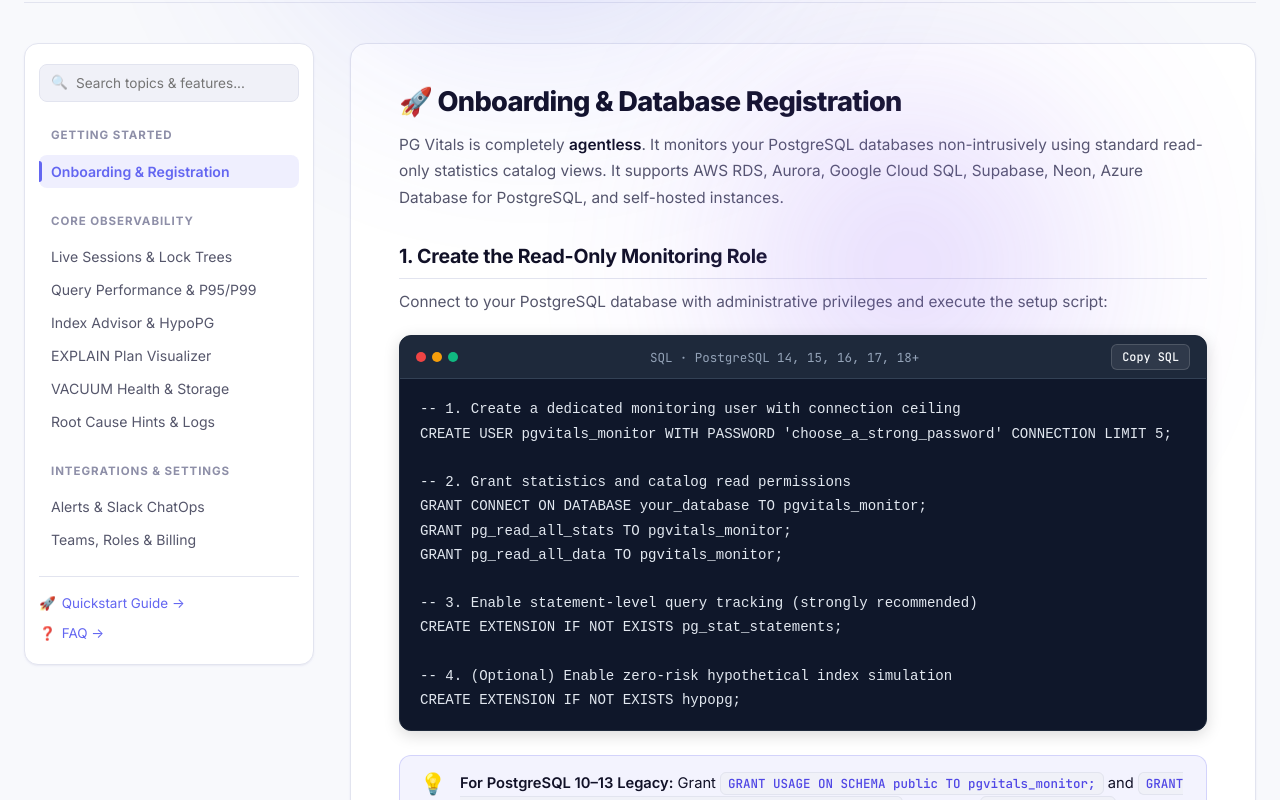
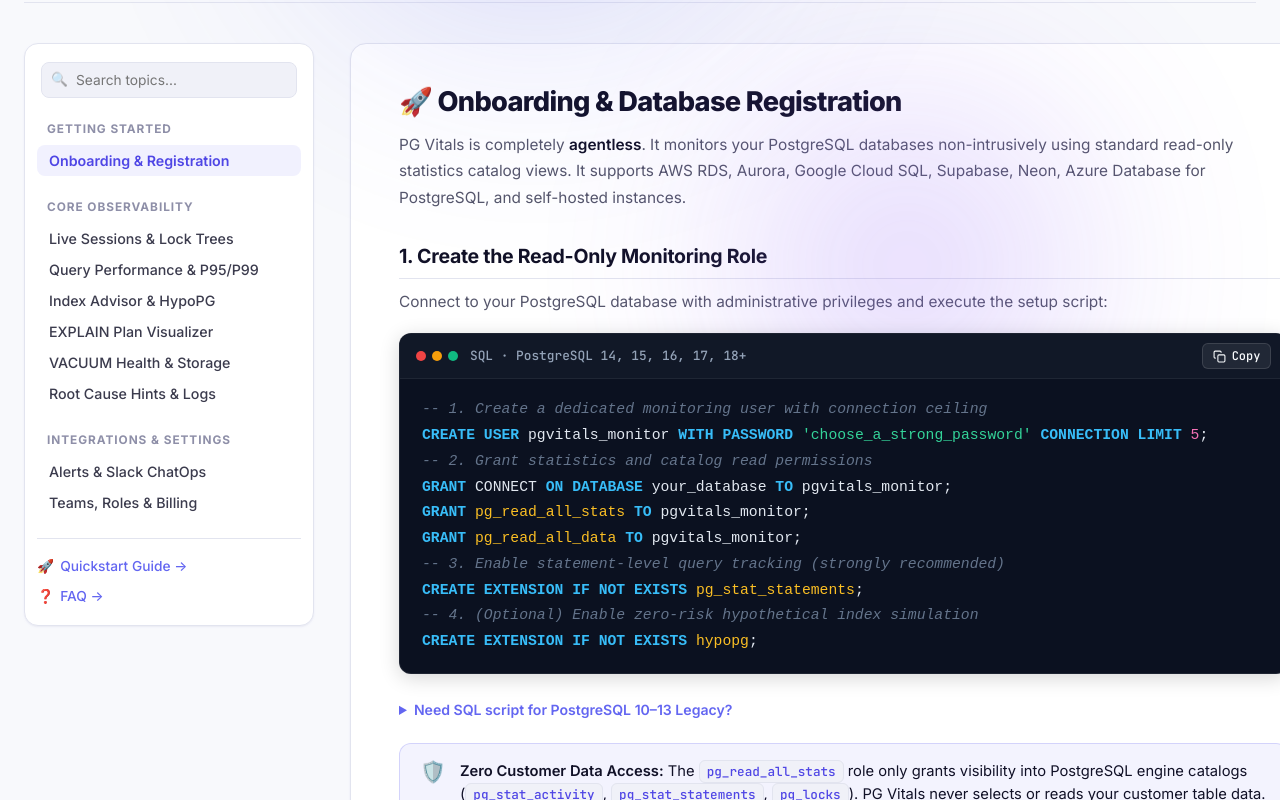
Before and after one commit to aungba/pgvitals, a Next.js app in the folder apps/web/: page /docs in a window 1280 px wide. Shown: the part 380-1180 px from the top of the page. Built offline with nearby package versions, Linux system fonts and the light colour scheme; no server answers.

Commit message:
style(docs): add CodeCard syntax highlighting, improve sidebar typography and code editor aesthetics

```diff
--- /dev/null
+++ b/apps/web/src/app/components/CodeCard.tsx
@@ -0,0 +1,138 @@
+"use client";
+
+import React, { useState } from "react";
+
+interface CodeCardProps {
+  code: string;
+  language?: string;
+  title?: string;
+}
+
+export default function CodeCard({ code, language = "sql", title }: CodeCardProps) {
+  const [copied, setCopied] = useState(false);
+
+  const handleCopy = () => {
+    navigator.clipboard.writeText(code);
+    setCopied(true);
+    setTimeout(() => setCopied(false), 2000);
+  };
+
+  // Fast client-side syntax highlighter for SQL and Shell commands
+  const highlightSyntax = (raw: string, lang: string) => {
+    const lines = raw.split("\n");
+
+    return lines.map((line, lineIdx) => {
+      // 1. Comments
+      if (line.trim().startsWith("--") || line.trim().startsWith("#")) {
+        return (
+          <div key={lineIdx} style={{ color: "#64748B", fontStyle: "italic" }}>
+            {line || " "}
+          </div>
+        );
+      }
+
+      if (lang === "sql") {
+        // Regex tokenization for SQL
+        const tokens = line.split(
+          /('(?:''|[^'])*'|\b(?:CREATE|USER|WITH|PASSWORD|CONNECTION|LIMIT|GRANT|ON|DATABASE|TO|EXTENSION|IF|NOT|EXISTS|SELECT|FROM|WHERE|INSERT|UPDATE|DELETE|VALUES|SET|ALTER|ROLE|TABLE|SCHEMA|INDEX|CONCURRENTLY|INCLUDE|REINDEX|VACUUM|VERBOSE|ANALYZE|DEFAULT|PRIVILEGES|ORDER|BY|AND|OR|AS|JOIN|LEFT|RIGHT|INNER|GROUP|HAVING|IN|ANY|ALL|IS|NULL|TRUE|FALSE|CASCADE)\b|\b(?:pg_read_all_stats|pg_read_all_data|pg_terminate_backend|pg_stat_statements|hypopg|pg_stat_activity|pg_locks|pg_stat_user_tables|public)\b|\b\d+\b)/gi
+        );
+
+        return (
+          <div key={lineIdx}>
+            {tokens.map((token, tokIdx) => {
+              if (!token) return null;
+
+              // String literals: 'password'
+              if (token.startsWith("'") && token.endsWith("'")) {
+                return (
+                  <span key={tokIdx} style={{ color: "#34D399" }}>
+                    {token}
+                  </span>
+                );
+              }
+
+              // Numbers: 5, 14, 100
+              if (/^\d+$/.test(token)) {
+                return (
+                  <span key={tokIdx} style={{ color: "#F472B6" }}>
+                    {token}
+                  </span>
+                );
+              }
+
+              // Built-in PostgreSQL functions/roles
+              if (
+                /^(?:pg_read_all_stats|pg_read_all_data|pg_terminate_backend|pg_stat_statements|hypopg|pg_stat_activity|pg_locks|pg_stat_user_tables|public)$/i.test(
+                  token
+                )
+              ) {
+                return (
+                  <span key={tokIdx} style={{ color: "#FBBF24", fontWeight: 500 }}>
+                    {token}
+                  </span>
+                );
+              }
+
+              // SQL Keywords
+              if (
+                /^(?:CREATE|USER|WITH|PASSWORD|CONNECTION|LIMIT|GRANT|ON|DATABASE|TO|EXTENSION|IF|NOT|EXISTS|SELECT|FROM|WHERE|INSERT|UPDATE|DELETE|VALUES|SET|ALTER|ROLE|TABLE|SCHEMA|INDEX|CONCURRENTLY|INCLUDE|REINDEX|VACUUM|VERBOSE|ANALYZE|DEFAULT|PRIVILEGES|ORDER|BY|AND|OR|AS|JOIN|LEFT|RIGHT|INNER|GROUP|HAVING|IN|ANY|ALL|IS|NULL|TRUE|FALSE|CASCADE)$/i.test(
+                  token
+                )
+              ) {
+                return (
+                  <span key={tokIdx} style={{ color: "#38BDF8", fontWeight: 600 }}>
+                    {token.toUpperCase()}
+                  </span>
+                );
+              }
+
+              // Standard identifiers and symbols
+              return <span key={tokIdx}>{token}</span>;
+            })}
+          </div>
+        );
+      }
+
+      // Shell / URI
+      return <div key={lineIdx}>{line || " "}</div>;
+    });
+  };
+
+  return (
+    <div className="docs-code-card">
+      <div className="docs-code-header">
+        <div style={{ display: "flex", alignItems: "center", gap: 12 }}>
+          <div className="docs-code-dots">
+            <span />
+            <span />
+            <span />
+          </div>
+          {title && <span style={{ color: "#94A3B8", fontWeight: 500 }}>{title}</span>}
+        </div>
+
+        <button onClick={handleCopy} className="docs-copy-btn" title="Copy to clipboard">
+          {copied ? (
+            <>
+              <svg width="13" height="13" viewBox="0 0 24 24" fill="none" stroke="#10B981" strokeWidth="2.5">
+                <polyline points="20 6 9 17 4 12" />
+              </svg>
+              <span style={{ color: "#10B981" }}>Copied</span>
+            </>
+          ) : (
+            <>
+              <svg width="13" height="13" viewBox="0 0 24 24" fill="none" stroke="currentColor" strokeWidth="2">
+                <rect x="9" y="9" width="13" height="13" rx="2" ry="2" />
+                <path d="M5 15H4a2 2 0 0 1-2-2V4a2 2 0 0 1 2-2h9a2 2 0 0 1 2 2v1" />
+              </svg>
+              <span>Copy</span>
+            </>
+          )}
+        </button>
+      </div>
+
+      <pre className="docs-code-content">
+        <code>{highlightSyntax(code, language)}</code>
+      </pre>
+    </div>
+  );
+}
--- a/apps/web/src/app/docs/page.tsx
+++ b/apps/web/src/app/docs/page.tsx
@@ -4,6 +4,7 @@
 import Link from "next/link";
 import PublicNav from "../components/PublicNav";
 import PublicFooter from "../components/PublicFooter";
+import CodeCard from "../components/CodeCard";
 
 interface DocSection {
   id: string;
@@ -16,13 +17,33 @@
 export default function DocsPage() {
   const [activeSection, setActiveSection] = useState("onboarding");
   const [searchQuery, setSearchQuery] = useState("");
-  const [copiedId, setCopiedId] = useState<string | null>(null);
 
-  const copyCode = (text: string, id: string) => {
-    navigator.clipboard.writeText(text);
-    setCopiedId(id);
-    setTimeout(() => setCopiedId(null), 2000);
-  };
+  const sqlModernOnboarding = `-- 1. Create a dedicated monitoring user with connection ceiling
+CREATE USER pgvitals_monitor WITH PASSWORD 'choose_a_strong_password' CONNECTION LIMIT 5;
+
+-- 2. Grant statistics and catalog read permissions
+GRANT CONNECT ON DATABASE your_database TO pgvitals_monitor;
+GRANT pg_read_all_stats TO pgvitals_monitor;
+GRANT pg_read_all_data TO pgvitals_monitor;
+
+-- 3. Enable statement-level query tracking (strongly recommended)
+CREATE EXTENSION IF NOT EXISTS pg_stat_statements;
+
+-- 4. (Optional) Enable zero-risk hypothetical index simulation
+CREATE EXTENSION IF NOT EXISTS hypopg;`;
+
+  const sqlLegacyOnboarding = `-- 1. Create a dedicated monitoring user with connection ceiling
+CREATE USER pgvitals_monitor WITH PASSWORD 'choose_a_strong_password' CONNECTION LIMIT 5;
+
+-- 2. Grant permissions for PostgreSQL 10, 11, 12, 13
+GRANT CONNECT ON DATABASE your_database TO pgvitals_monitor;
+GRANT pg_read_all_stats TO pgvitals_monitor;
+GRANT USAGE ON SCHEMA public TO pgvitals_monitor;
+GRANT SELECT ON ALL TABLES IN SCHEMA public TO pgvitals_monitor;
+ALTER DEFAULT PRIVILEGES IN SCHEMA public GRANT SELECT ON TABLES TO pgvitals_monitor;
+
+-- 3. Enable statement-level query tracking
+CREATE EXTENSION IF NOT EXISTS pg_stat_statements;`;
 
   const sections: DocSection[] = [
     {
@@ -40,45 +61,29 @@
           <h3>1. Create the Read-Only Monitoring Role</h3>
           <p>Connect to your PostgreSQL database with administrative privileges and execute the setup script:</p>
 
-          <div className="docs-code-card">
-            <div className="docs-code-header">
-              <div className="docs-code-dots">
-                <span /><span /><span />
-              </div>
-              <span>SQL · PostgreSQL 14, 15, 16, 17, 18+</span>
-              <button
-                onClick={() =>
-                  copyCode(
-                    `-- Create monitoring user with 5-connection limit\nCREATE USER pgvitals_monitor WITH PASSWORD 'choose_a_strong_password' CONNECTION LIMIT 5;\n\n-- Grant catalog inspection privileges\nGRANT CONNECT ON DATABASE your_database TO pgvitals_monitor;\nGRANT pg_read_all_stats TO pgvitals_monitor;\nGRANT pg_read_all_data TO pgvitals_monitor;\n\n-- Enable query performance tracking\nCREATE EXTENSION IF NOT EXISTS pg_stat_statements;\n\n-- (Optional) Enable zero-risk hypothetical index simulation\nCREATE EXTENSION IF NOT EXISTS hypopg;`,
-                    "sql-onboarding"
-                  )
-                }
-                className="docs-copy-btn"
-              >
-                {copiedId === "sql-onboarding" ? "✓ Copied" : "Copy SQL"}
-              </button>
+          <CodeCard
+            code={sqlModernOnboarding}
+            language="sql"
+            title="SQL · PostgreSQL 14, 15, 16, 17, 18+"
+          />
+
+          <details style={{ marginTop: 12, marginBottom: 20 }}>
+            <summary style={{ cursor: "pointer", fontSize: "0.88rem", color: "var(--brand)", fontWeight: 600 }}>
+              Need SQL script for PostgreSQL 10–13 Legacy?
+            </summary>
+            <div style={{ marginTop: 10 }}>
+              <CodeCard
+                code={sqlLegacyOnboarding}
+                language="sql"
+                title="SQL · PostgreSQL 10, 11, 12, 13"
+              />
             </div>
-            <pre className="docs-code-content">
-              <code>{`-- 1. Create a dedicated monitoring user with connection ceiling
-CREATE USER pgvitals_monitor WITH PASSWORD 'choose_a_strong_password' CONNECTION LIMIT 5;
-
--- 2. Grant statistics and catalog read permissions
-GRANT CONNECT ON DATABASE your_database TO pgvitals_monitor;
-GRANT pg_read_all_stats TO pgvitals_monitor;
-GRANT pg_read_all_data TO pgvitals_monitor;
-
--- 3. Enable statement-level query tracking (strongly recommended)
-CREATE EXTENSION IF NOT EXISTS pg_stat_statements;
-
--- 4. (Optional) Enable zero-risk hypothetical index simulation
-CREATE EXTENSION IF NOT EXISTS hypopg;`}</code>
-            </pre>
-          </div>
+          </details>
 
           <div className="docs-callout docs-callout-info">
-            <div className="docs-callout-icon">💡</div>
+            <div className="docs-callout-icon">🛡️</div>
             <div>
-              <strong>For PostgreSQL 10–13 Legacy:</strong> Grant <code>GRANT USAGE ON SCHEMA public TO pgvitals_monitor;</code> and <code>GRANT SELECT ON ALL TABLES IN SCHEMA public TO pgvitals_monitor;</code> instead of <code>pg_read_all_data</code>.
+              <strong>Zero Customer Data Access:</strong> The <code>pg_read_all_stats</code> role only grants visibility into PostgreSQL engine catalogs (<code>pg_stat_activity</code>, <code>pg_stat_statements</code>, <code>pg_locks</code>). PG Vitals never selects or reads your customer table data.
             </div>
           </div>
 
@@ -88,7 +93,11 @@
             <li>Give your database a recognizable name (e.g. <code>Production US-East</code>) and assign an environment tag (<code>production</code>, <code>staging</code>, <code>development</code>).</li>
             <li>Paste your standard PostgreSQL connection URI:
               <div style={{ marginTop: 8, marginBottom: 8 }}>
-                <code>postgresql://pgvitals_monitor:password@db.example.com:5432/your_db?sslmode=require</code>
+                <CodeCard
+                  code="postgresql://pgvitals_monitor:your_password@db.example.com:5432/your_database?sslmode=require"
+                  language="uri"
+                  title="Connection URI Format"
+                />
               </div>
             </li>
             <li>Click <strong>Test Connection</strong> to verify network connectivity, latency, and extension availability.</li>
@@ -120,21 +129,11 @@
             When queries wait on exclusive table or row locks, PG Vitals isolates the <strong>Root Blocker session ID (PID)</strong> causing the cascading lock queue. The UI displays the culprit query, elapsed duration, and a 1-click copyable termination command:
           </p>
 
-          <div className="docs-code-card">
-            <div className="docs-code-header">
-              <div className="docs-code-dots"><span /><span /><span /></div>
-              <span>SQL · Blocker Session Cancellation</span>
-              <button
-                onClick={() => copyCode(`SELECT pg_terminate_backend(blocking_pid);`, "sql-term-session")}
-                className="docs-copy-btn"
-              >
-                {copiedId === "sql-term-session" ? "✓ Copied" : "Copy SQL"}
-              </button>
-            </div>
-            <pre className="docs-code-content">
-              <code>SELECT pg_terminate_backend(blocking_pid);</code>
-            </pre>
-          </div>
+          <CodeCard
+            code="SELECT pg_terminate_backend(blocking_pid);"
+            language="sql"
+            title="SQL · Blocker Session Cancellation"
+          />
 
           <h3>Time-Travel Session Replay</h3>
           <p>
@@ -226,21 +225,11 @@
             Every generated script automatically uses <code>CONCURRENTLY</code> modifiers to ensure exclusive table locks are never held:
           </p>
 
-          <div className="docs-code-card">
-            <div className="docs-code-header">
-              <div className="docs-code-dots"><span /><span /><span /></div>
-              <span>SQL · Non-Blocking Index Creation</span>
-              <button
-                onClick={() => copyCode(`CREATE INDEX CONCURRENTLY idx_users_org_id ON "users" (org_id);`, "sql-create-idx")}
-                className="docs-copy-btn"
-              >
-                {copiedId === "sql-create-idx" ? "✓ Copied" : "Copy SQL"}
-              </button>
-            </div>
-            <pre className="docs-code-content">
-              <code>CREATE INDEX CONCURRENTLY idx_users_org_id ON "users" (org_id);</code>
-            </pre>
-          </div>
+          <CodeCard
+            code={`-- Safe Zero-Downtime Index Creation\nCREATE INDEX CONCURRENTLY idx_users_org_id ON "users" (org_id);`}
+            language="sql"
+            title="SQL · Non-Blocking Index Creation"
+          />
         </div>
       ),
     },
@@ -414,7 +403,7 @@
               <span className="docs-search-icon">🔍</span>
               <input
                 type="text"
-                placeholder="Search topics & features..."
+                placeholder="Search topics..."
                 value={searchQuery}
                 onChange={(e) => setSearchQuery(e.target.value)}
                 className="docs-search-input"
@@ -445,10 +434,10 @@
             })}
 
             <div style={{ marginTop: 20, paddingTop: 16, borderTop: "1px solid var(--border)" }}>
-              <Link href="/quickstart" style={{ fontSize: "0.84rem", color: "var(--brand)", display: "flex", alignItems: "center", gap: 6, textDecoration: "none", marginBottom: 8 }}>
+              <Link href="/quickstart" style={{ fontSize: "0.86rem", color: "var(--brand)", display: "flex", alignItems: "center", gap: 6, textDecoration: "none", marginBottom: 8, fontWeight: 500 }}>
                 <span>🚀</span> Quickstart Guide →
               </Link>
-              <Link href="/faq" style={{ fontSize: "0.84rem", color: "var(--brand)", display: "flex", alignItems: "center", gap: 6, textDecoration: "none" }}>
+              <Link href="/faq" style={{ fontSize: "0.86rem", color: "var(--brand)", display: "flex", alignItems: "center", gap: 6, textDecoration: "none", fontWeight: 500 }}>
                 <span>❓</span> FAQ →
               </Link>
             </div>
--- a/apps/web/src/app/globals.css
+++ b/apps/web/src/app/globals.css
@@ -3505,7 +3505,7 @@
   background: var(--surface);
   border: 1px solid var(--border);
   border-radius: 14px;
-  padding: 20px 14px;
+  padding: 18px 12px;
   max-height: calc(100vh - 110px);
   overflow-y: auto;
   box-shadow: var(--shadow-sm);
@@ -3513,13 +3513,14 @@
 
 .docs-search-wrap {
   position: relative;
-  margin-bottom: 18px;
+  margin-bottom: 16px;
+  padding: 0 4px;
 }
 
 .docs-search-input {
   width: 100%;
-  padding: 10px 14px 10px 36px;
-  font-size: 0.85rem;
+  padding: 9px 12px 9px 34px;
+  font-size: 0.86rem;
   border-radius: 8px;
   background: var(--surface-alt);
   border: 1px solid var(--border);
@@ -3536,26 +3537,27 @@
 
 .docs-search-icon {
   position: absolute;
-  left: 12px;
+  left: 14px;
   top: 50%;
   transform: translateY(-50%);
   font-size: 0.85rem;
-  opacity: 0.5;
+  opacity: 0.55;
   pointer-events: none;
 }
 
 .docs-nav-group {
-  margin-bottom: 18px;
+  margin-bottom: 16px;
 }
 
 .docs-nav-group-title {
-  font-size: 0.72rem;
+  font-size: 0.74rem;
   text-transform: uppercase;
   letter-spacing: 0.08em;
   font-weight: 700;
   color: var(--text-muted);
-  padding: 6px 12px;
-  margin-bottom: 4px;
+  padding: 6px 10px 4px;
+  margin-top: 14px;
+  margin-bottom: 2px;
 }
 
 .docs-nav-item {
@@ -3564,38 +3566,34 @@
   gap: 10px;
   width: 100%;
   text-align: left;
-  padding: 8px 12px;
-  font-size: 0.88rem;
+  padding: 7px 12px;
+  font-size: 0.89rem;
   border-radius: 8px;
-  color: var(--text-secondary);
+  color: var(--text-primary);
   border: none;
   background: transparent;
   cursor: pointer;
   transition: all var(--transition-fast);
-  position: relative;
-  font-weight: 400;
+  font-weight: 450;
+  opacity: 0.82;
 }
 
 .docs-nav-item:hover {
   background: var(--surface-alt);
-  color: var(--text-primary);
+  color: var(--brand);
+  opacity: 1;
 }
 
 .docs-nav-item.active {
-  background: var(--brand-dim);
-  color: var(--brand);
+  background: rgba(99, 102, 241, 0.09);
+  color: var(--brand-strong);
   font-weight: 600;
-}
-
-.docs-nav-item.active::before {
-  content: "";
-  position: absolute;
-  left: 0;
-  top: 6px;
-  bottom: 6px;
-  width: 3px;
-  background: var(--brand);
-  border-radius: 0 4px 4px 0;
+  opacity: 1;
+}
+
+[data-theme="dark"] .docs-nav-item.active {
+  background: rgba(99, 102, 241, 0.18);
+  color: #A5B4FC;
 }
 
 /* Docs Article Container */
@@ -3664,8 +3662,8 @@
 
 /* Inline Code Badge */
 .docs-code-inline, .docs-article code:not(pre code) {
-  font-family: "JetBrains Mono", monospace;
-  font-size: 0.85em;
+  font-family: "JetBrains Mono", "Fira Code", monospace;
+  font-size: 0.86em;
   padding: 2px 7px;
   background: var(--surface-alt);
   border: 1px solid var(--border);
@@ -3676,29 +3674,29 @@
 
 [data-theme="dark"] .docs-code-inline, [data-theme="dark"] .docs-article code:not(pre code) {
   color: #A5B4FC;
-  background: rgba(99, 102, 241, 0.12);
-  border-color: rgba(99, 102, 241, 0.25);
+  background: rgba(99, 102, 241, 0.14);
+  border-color: rgba(99, 102, 241, 0.28);
 }
 
 /* Code Blocks with Header Bar */
 .docs-code-card {
   position: relative;
-  background: #0F172A;
-  border: 1px solid #1E293B;
+  background: #0B1120;
+  border: 1px solid rgba(255, 255, 255, 0.08);
   border-radius: 12px;
-  margin: 20px 0 24px;
+  margin: 18px 0 24px;
   overflow: hidden;
-  box-shadow: 0 4px 16px rgba(0, 0, 0, 0.15);
+  box-shadow: 0 4px 20px rgba(0, 0, 0, 0.16);
 }
 
 .docs-code-header {
   display: flex;
   justify-content: space-between;
   align-items: center;
-  padding: 8px 16px;
-  background: #1E293B;
-  border-bottom: 1px solid #334155;
-  font-size: 0.78rem;
+  padding: 9px 16px;
+  background: #111827;
+  border-bottom: 1px solid rgba(255, 255, 255, 0.06);
+  font-size: 0.80rem;
   color: #94A3B8;
   font-family: "JetBrains Mono", monospace;
 }
@@ -3720,12 +3718,12 @@
 .docs-code-dots span:nth-child(3) { background: #10B981; }
 
 .docs-code-content {
-  padding: 18px 20px;
+  padding: 18px 22px;
   margin: 0;
   overflow-x: auto;
-  font-family: "JetBrains Mono", monospace;
-  font-size: 0.88rem;
-  line-height: 1.65;
+  font-family: "JetBrains Mono", "Fira Code", monospace;
+  font-size: 0.92rem;
+  line-height: 1.75;
   color: #E2E8F0;
   background: transparent;
 }
@@ -3735,18 +3733,19 @@
   align-items: center;
   gap: 6px;
   padding: 4px 10px;
-  font-size: 0.74rem;
+  font-size: 0.75rem;
   font-weight: 500;
   border-radius: 6px;
-  background: rgba(255, 255, 255, 0.08);
-  border: 1px solid rgba(255, 255, 255, 0.15);
+  background: rgba(255, 255, 255, 0.07);
+  border: 1px solid rgba(255, 255, 255, 0.12);
   color: #F8FAFC;
   cursor: pointer;
   transition: all var(--transition-fast);
 }
 
 .docs-copy-btn:hover {
-  background: rgba(255, 255, 255, 0.18);
+  background: rgba(255, 255, 255, 0.16);
+  border-color: rgba(255, 255, 255, 0.25);
 }
 
 /* Callout Boxes */
```
Also changed, not shown: apps/web/src/app/quickstart/page.tsx (+23 -57 lines).
